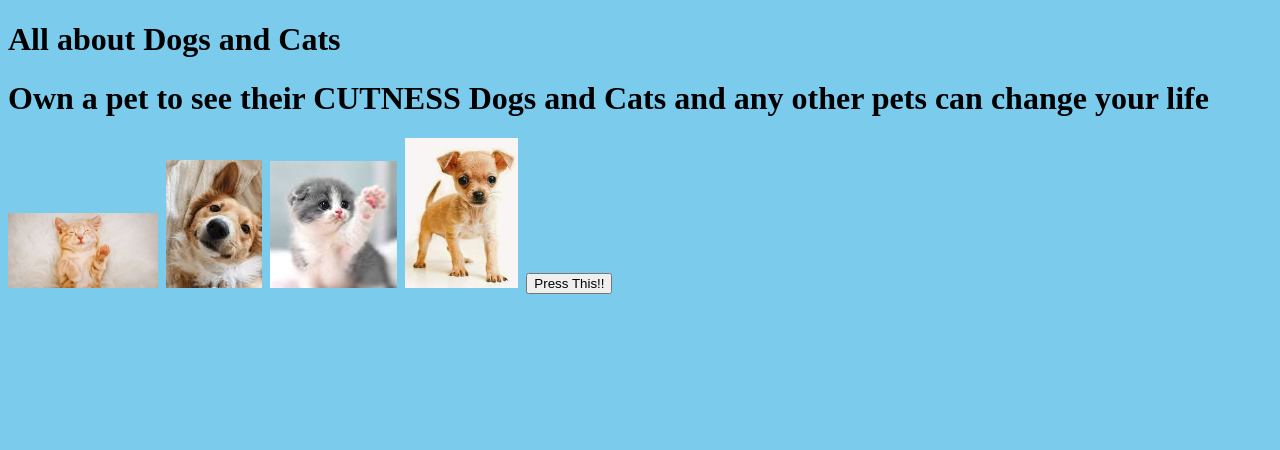
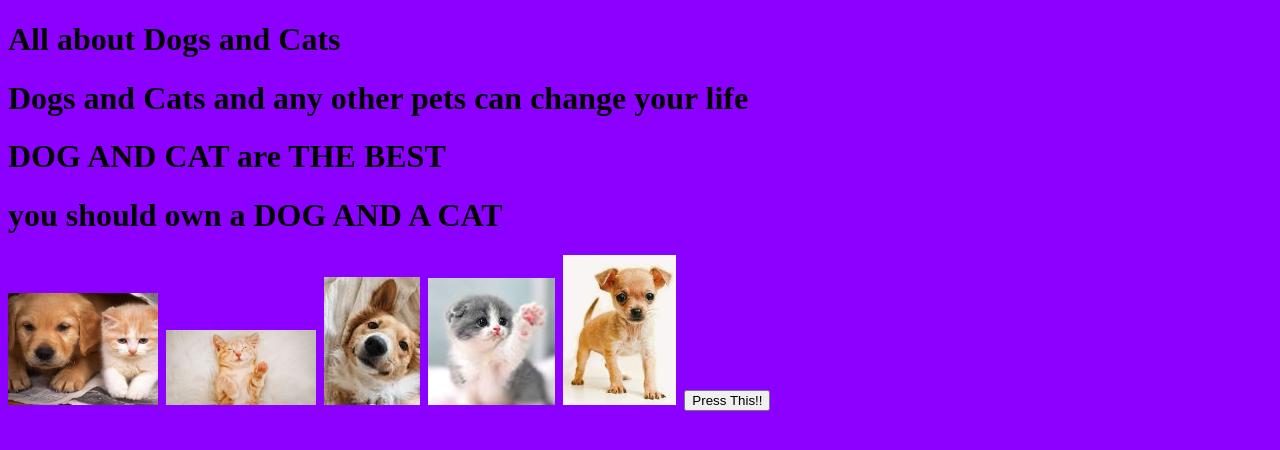
Before and after one commit to yaretzijimenez/website, a plain HTML site: page index.html in a window 1280 px wide. Drawn offline with Linux system fonts and the light colour scheme.

Commit message:
Add files via upload

```diff
--- a/index.html
+++ b/index.html
@@ -12,17 +12,7 @@
 
 <h1>
 
-
 All about Dogs and Cats
-
-
-<h1>
-
-
-Own a pet to see their CUTNESS
-Dogs and Cats and any other pets can change your life
-
-<h1>
 
 
 
@@ -30,11 +20,25 @@ Dogs and Cats and any other pets can change your life
 
 
 
+<h1>
+
+Dogs and Cats and any other pets can change your life
+
+<h1>
+
+DOG AND CAT are THE BEST
+
+<h1>
+
+ you should own a DOG AND A CAT
+
+ <h1>
 
 
 
 
 
+<img src="./desktop-dogs.jpg">
 
 <img src="./cute-cat.jpg">
 
@@ -55,6 +59,8 @@ Dogs and Cats and any other pets can change your life
 
 
 
+
+
 <button id="button">  Press This!! </button>
 
 <script src="script.js "></script>
--- a/script.js
+++ b/script.js
@@ -4,5 +4,5 @@ var body = document.body;
 
 button.addEventListener("click", function(){
     console.log("click!");
-    body.setAttribute("style", "background-color: yellow");
+    body.setAttribute("style", "background-color: pink");
 })
--- a/style.css
+++ b/style.css
@@ -1,6 +1,6 @@
 body {
 
-    background-color: rgb(123, 203, 237);}
+    background-color: rgb(140, 0, 255);}
 
 img {
 
```
